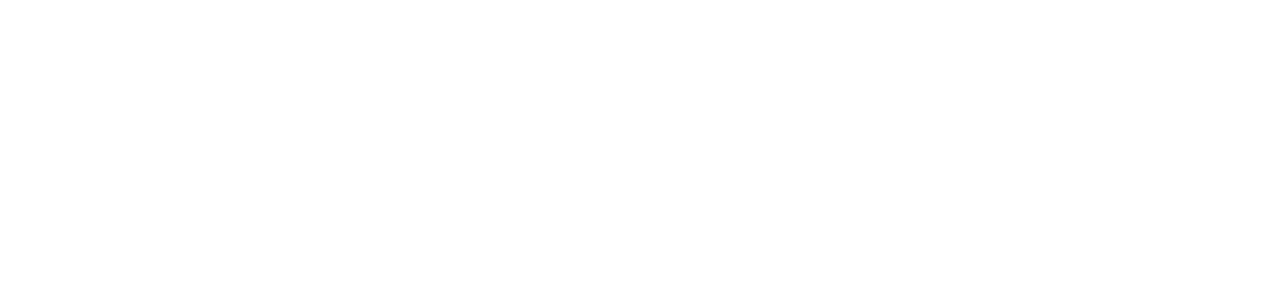
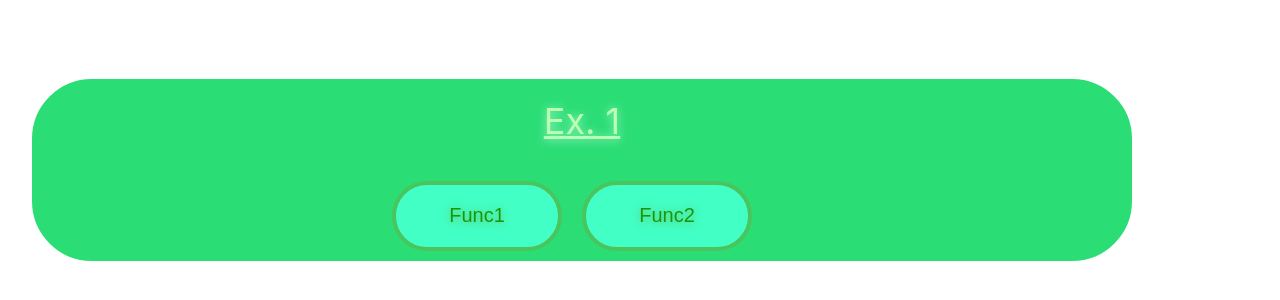
Before and after one commit to nickruden/vue3_base, a Vue app: page / in a window 1280 px wide. Shown: the part 230-530 px from the top of the page. Built offline with nearby package versions, Linux system fonts and the light colour scheme.

Commit message:
Испускание событий в Vue(Task_65)

```diff
--- a/src/App.vue
+++ b/src/App.vue
@@ -8,32 +8,18 @@
 
     data() {
       return {
-        // Ex. 1
-        users: [
-          {
-				    id: 1,
-				    name: 'name1',
-				    salary: 100,
-				    age: 30,
-			    },
-			    {
-				    id: 2,
-				    name: 'name2',
-				    salary: 200,
-				    age: 40,
-			    },
-			    {
-				    id: 3,
-				    name: 'name3',
-				    salary: 300,
-				    age: 50,
-			    },
-		    ],
+
       }
     },
 
     methods: {
+      func1() {
+        alert("Упражнение №1. Функция 1");
+      },
 
+      func2() {
+        alert("Упражнение №1. Функция 2");
+      }
     }
   }
 </script>
@@ -41,11 +27,7 @@
 
 <template>
   <!-- Ex. 1 -->
-  <Employee v-for="user in users"
-    :key="user.id"
-    :name="user.name"
-    :salary="user.salary"
-    :age="user.age" />
+  <Employee @show1="func1" @show2="func2"/>
 </template>
 
 
--- a/src/components/Employee.vue
+++ b/src/components/Employee.vue
@@ -2,6 +2,9 @@
  export default{
   name: "Employee",
   props: [],
+
+  // Ex. 1
+  emits: ['show1', 'show2'],
 
   data() {
     return {
@@ -10,14 +13,25 @@
   },
 
   methods: {
-
+    // Ex. 1
+    btn1() {
+      return this.$emit('show1');
+    },
+    btn2() {
+      return this.$emit('show2');
+    }
   }
 }
 </script>
 
 
 <template>
-
+  <!-- Ex. 1 -->
+  <div id="main">
+    <h2>Ex. 1</h2>
+    <button @click="btn1">Func1</button>
+    <button @click="btn2">Func2</button>
+  </div>
 </template>
 
 
@@ -55,6 +69,25 @@
     font-size: 24px;
   }
 
+  #main button{
+    margin-top: 20px;
+    margin-right: 20px;
+    color: rgb(26, 151, 9);
+    font-size: 20px;
+    text-shadow: 0px 1px 10px rgb(108, 180, 84);
+    background-color: rgb(66, 255, 198);
+    height: 70px;
+    width: 170px;
+    border: 4px solid rgb(74, 197, 94);
+    border-radius: 40px;
+  }
+  #main button:hover{
+    color: rgb(57, 107, 41);
+    background-color: rgb(20, 167, 45);
+    border: 4px solid rgb(66, 255, 198);
+    text-shadow: 0px 1px 10px rgb(160, 248, 207);
+  }
+
   #endword{
     font-size: 30px;
     color: rgb(83, 100, 80);
```
